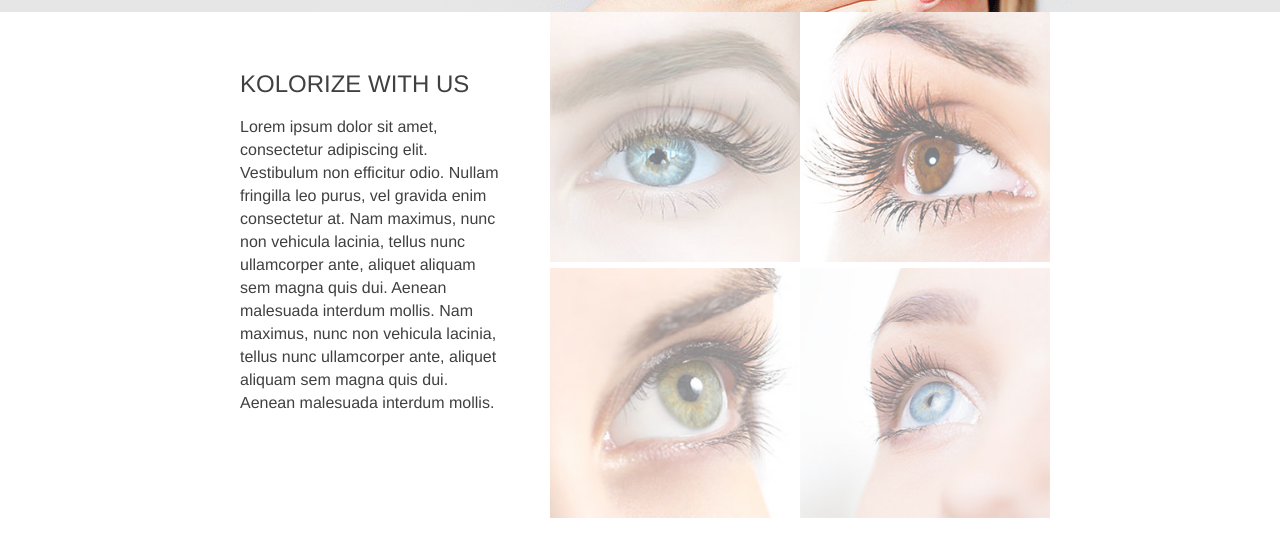
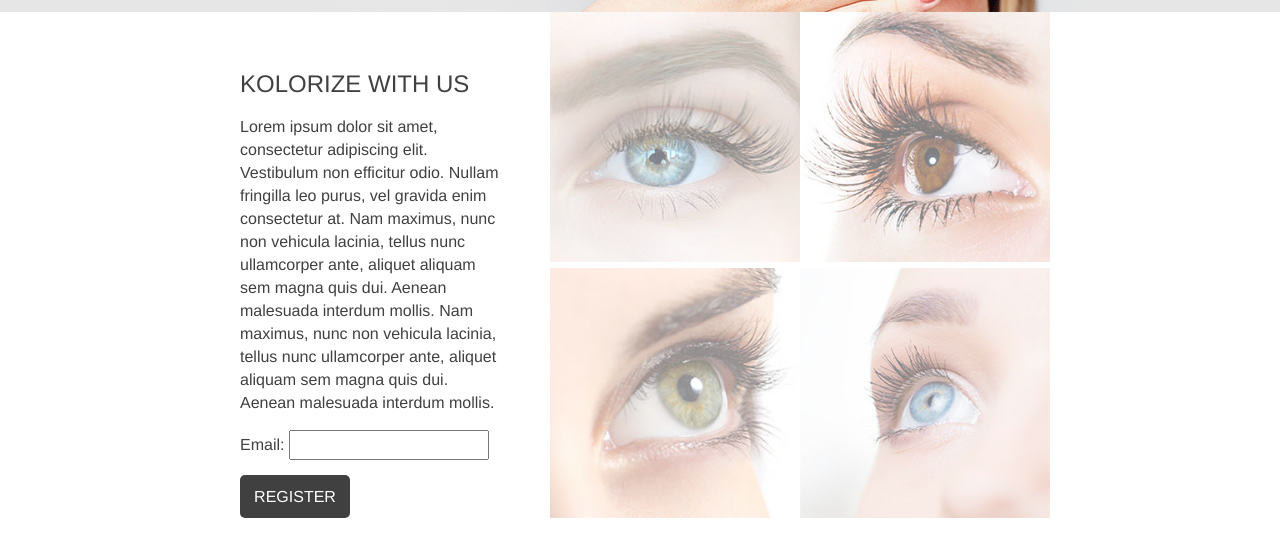
Before and after one commit to vdempsey/CSS-WK1-KROMA, a plain HTML site: page gallery.html in a window 1280 px wide. Shown: the part 238-783 px from the top of the page. Drawn offline with Linux system fonts and the light colour scheme.

Commit message:
Add a form field to gallery page

```diff
--- a/css/styles.css
+++ b/css/styles.css
@@ -237,3 +237,27 @@ table {
 #col-A p::after {
   content: "Lorem ipsum dolor sit amet, consectetur adipiscing elit. Vestibulum non efficitur odio. Nullam fringilla leo purus, vel gravida enim consectetur at. Nam maximus, nunc non vehicula lacinia, tellus nunc ullamcorper ante, aliquet aliquam sem magna quis dui. Aenean malesuada interdum mollis. Nam maximus, nunc non vehicula lacinia, tellus nunc ullamcorper ante, aliquet aliquam sem magna quis dui. Aenean malesuada interdum mollis.";
 }
+
+.btn {
+  background-color: #404040;
+  color: white;
+  width: 110px;
+  text-align: center;
+  padding: 10px;
+  margin-top: 15px;
+  border-radius: 5px;
+}
+
+.btn a {
+  text-decoration: none;
+  color: white;
+}
+
+.btn:hover {
+  background-color: #dd3e16;
+}
+
+input {
+  height: 30px;
+  width: 200px;
+}
--- a/gallery.html
+++ b/gallery.html
@@ -25,6 +25,11 @@
           <div class="column" id="col-A">
             <h2>KOLORIZE WITH US</h2>
             <p></p>
+            <form>
+              <label for="email">Email:</label>
+              <input type="email">
+              <div id="btn" class="btn"><a href="#">REGISTER</a></div>
+            </form>
           </div>
           <div class="column" id="col-B">
             <img src="img/gallery-3.jpg" alt="eye">
```
